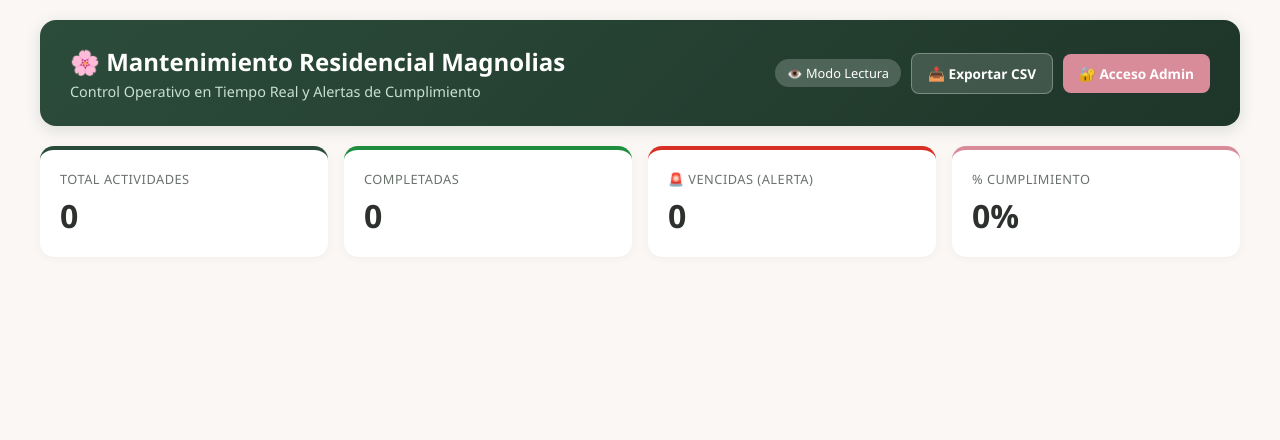
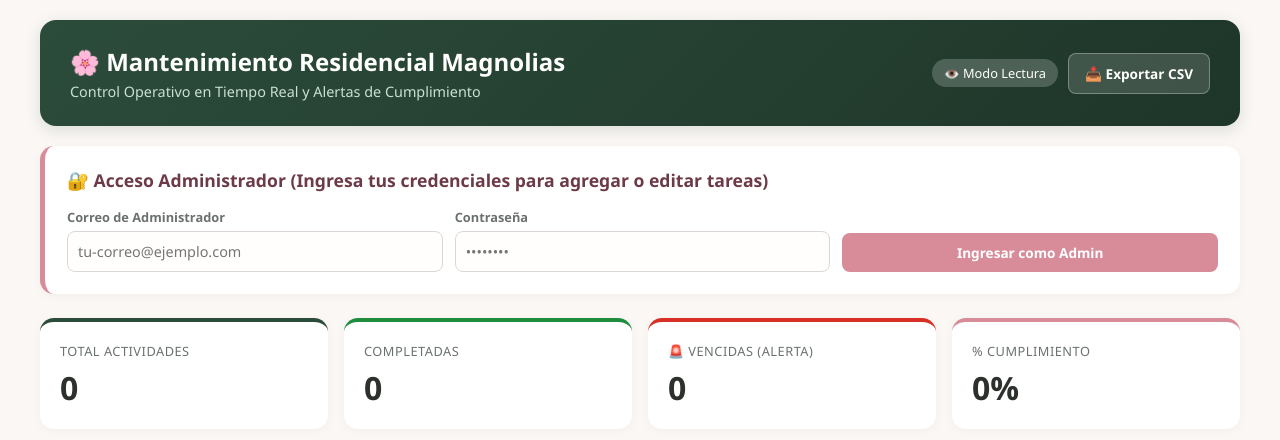
Before and after one commit to ResidencialMagnolias/Mantenimiento-Residencial-Magonilas, a plain HTML site: page index.html in a window 1280 px wide. Drawn offline with Linux system fonts and the light colour scheme.

Commit message:
Update title and enhance login form accessibility
Updated the title and modified the login section for better clarity and accessibility.

```diff
--- a/index.html
+++ b/index.html
@@ -3,7 +3,7 @@
 <head>
     <meta charset="UTF-8">
     <meta name="viewport" content="width=device-width, initial-scale=1.0">
-    <title>Control de Mantenimiento | Residencial Magnolias v2</title>
+    <title>Control de Mantenimiento | Residencial Magnolias v3</title>
     <style>
         :root {
             --bg-cream: #FAF7F5;
@@ -145,26 +145,24 @@
         <div class="header-actions">
             <span id="roleIndicator" class="role-pill">👁️ Modo Lectura</span>
             <button type="button" id="btnExport" class="btn-secondary">📥 Exportar CSV</button>
-            <button type="button" id="btnLoginOpen" class="btn-primary" onclick="mostrarLogin()">🔐 Acceso Admin</button>
             <button type="button" id="btnLogout" class="btn-secondary" style="display:none;">🚪 Cerrar Sesión</button>
         </div>
     </header>
 
-    <!-- Caja de inicio de sesión integrada (sin ventanas emergentes) -->
-    <div id="loginBox" class="panel" style="display:none; border: 2px solid var(--magnolia-pink);">
-        <div class="panel-title">🔐 Iniciar Sesión como Administrador</div>
+    <!-- Acceso Directo Visible (sin botones ocultos) -->
+    <div id="loginBox" class="panel" style="border-left: 5px solid var(--magnolia-pink);">
+        <div class="panel-title">🔐 Acceso Administrador (Ingresa tus credenciales para agregar o editar tareas)</div>
         <form id="loginForm" class="form-grid">
             <div class="form-group">
-                <label>Correo Electrónico</label>
+                <label>Correo de Administrador</label>
                 <input type="email" id="loginEmail" required placeholder="tu-correo@ejemplo.com">
             </div>
             <div class="form-group">
                 <label>Contraseña</label>
                 <input type="password" id="loginPass" required placeholder="••••••••">
             </div>
-            <div class="form-group" style="display:flex; gap:10px;">
-                <button type="submit" id="btnSubmitLogin" class="btn-primary" style="flex:1; justify-content:center;">Ingresar</button>
-                <button type="button" class="btn-cal" onclick="ocultarLogin()">Cancelar</button>
+            <div class="form-group">
+                <button type="submit" id="btnSubmitLogin" class="btn-primary" style="width:100%; justify-content:center;">Ingresar como Admin</button>
             </div>
         </form>
         <div id="loginErrorMsg"></div>
@@ -211,3 +209,7 @@
             </div>
             <div class="form-group" style="grid-column: span 2;">
                 <label>Descripción de la Actividad</label>
+                <input type="text" id="tDesc" placeholder="Ej. Limpieza y pintura de líneas en cancha de basketball" required>
+            </div>
+            <div class="form-group">
+                <label>Responsable</label>
```
